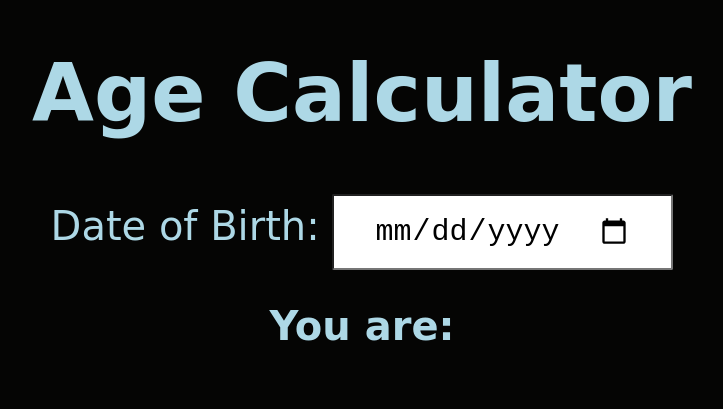
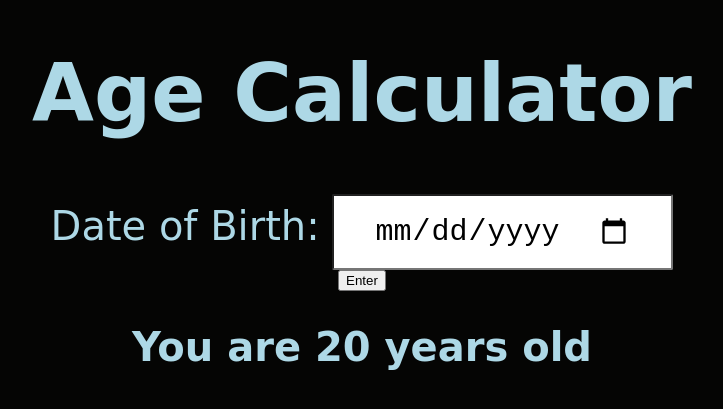
Before and after one commit to aam214/Age-Calculation, a plain HTML site: page index.html in a window 1280 px wide. Shown: the part 153-562 px from the top of the page, without its empty margins (278-1001 px from the left). Drawn offline with Linux system fonts and the light colour scheme.

Commit message:
Added a div element and button element in the HTML file.

```diff
--- a/index.html
+++ b/index.html
@@ -12,8 +12,11 @@
   <form>
   <label for="birthday">Date of Birth: </label>
   <input type="date" id="DOB">
+  <div>
+  <button>Enter</button>
+</div>
   </form>
-  <h2 id="yourAge">You are: </h2>
+  <h2 id="yourAge">You are 20 years old </h2>
   </div>
 <script src="index.js"></script>
 </body>
```
